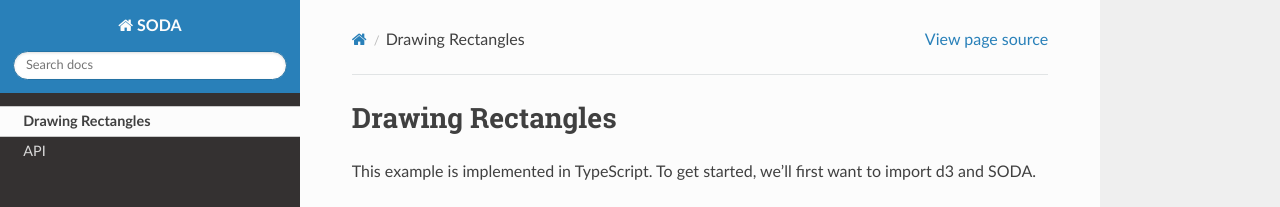
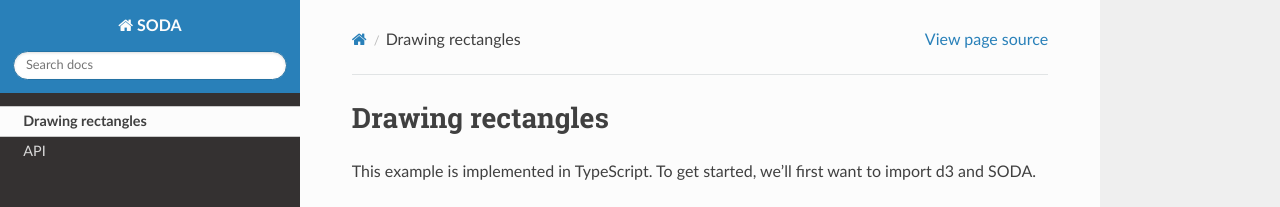
Before and after one commit to TravisWheelerLab/soda-docs, a Sphinx documentation site: the page built from docs/source/examples/rectangles.rst, in a window 1280 px wide and 900 px high. Shown: the top 207 px of the window. Built offline with Sphinx 7.4.7 and the Read the Docs theme 2.0.0, drawn with Linux system fonts in a browser that asks for light colours; pages that are not in the unit, such as notebooks, are missing from menus; a script that is not in the unit is left out.

```diff
--- /dev/null
+++ b/docs/source/examples/click-and-hover.rst
@@ -0,0 +1,2 @@
+Click and hover behaviors
+=========================
--- a/docs/source/examples/rectangles.rst
+++ b/docs/source/examples/rectangles.rst
@@ -1,4 +1,4 @@
-Drawing Rectangles
+Drawing rectangles
 ==================
 This example is implemented in TypeScript.
 To get started, we'll first want to import d3 and SODA.
```
Also changed, not shown: docs/source/examples/glyphs.rst (deleted).
